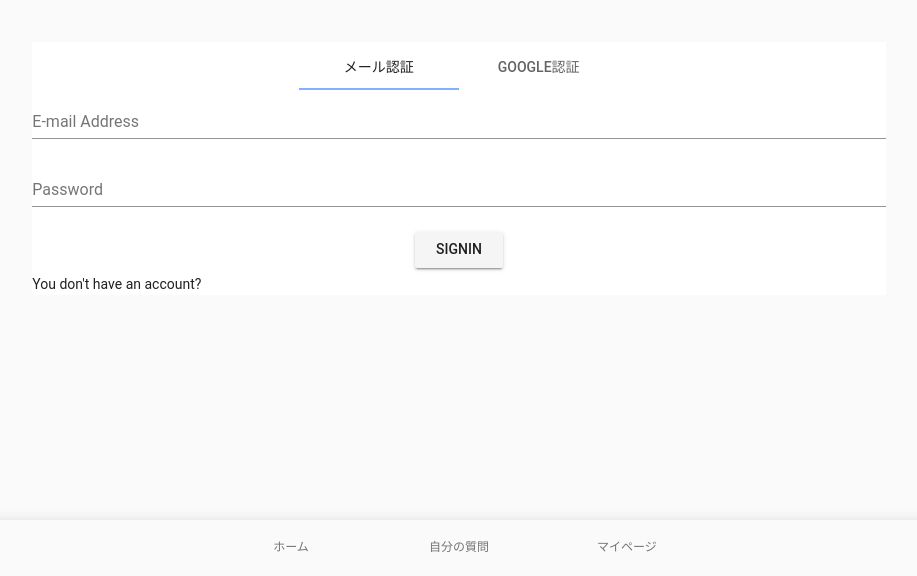
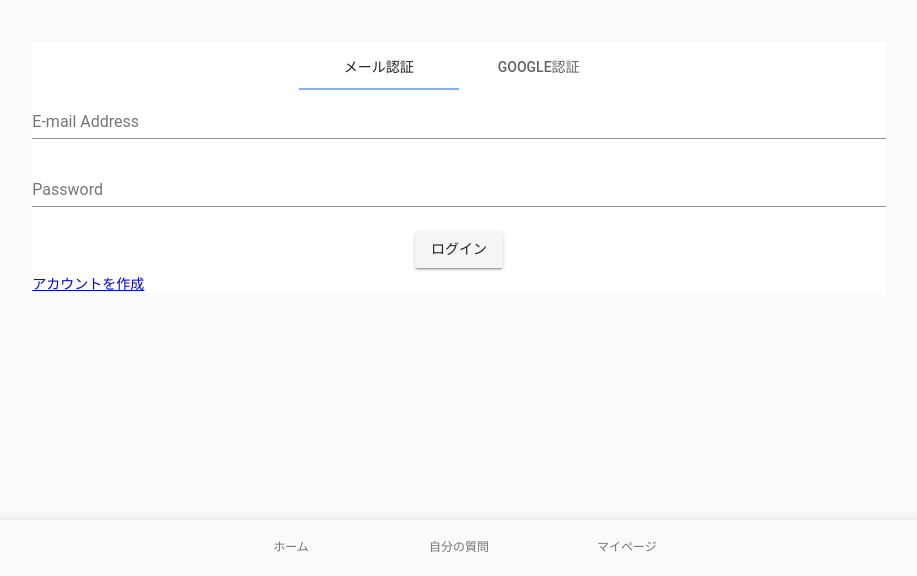
Before and after one commit to Gityaiz/monosashi, a Vue app: page /#/signin in a window 1280 px wide. Shown: the part 224-800 px from the top of the page, without its empty margins (181-1098 px from the left). Built offline with nearby package versions, Linux system fonts and the light colour scheme.

Commit message:
ログインページの更新

```diff
--- a/src/components/signin.vue
+++ b/src/components/signin.vue
@@ -9,7 +9,7 @@
           </v-tabs>
 
           <form
-            v-if="mailAuth"
+            v-if="$isTextfield"
           >
             <v-text-field
               v-model="username"
@@ -28,15 +28,39 @@
             <v-btn
               v-if="mailAuth"
               center
+              @click="signinWithEmail()"
             >
-            Signin
+            ログイン
             </v-btn>
           </div>
 
-          <p v-if="mailAuth">You don't have an account?</p>
+          <div id="mailAuthbtn">
+            <v-btn
+              v-if="createAccount"
+              center
+              @click="signupWithEmail()"
+            >
+            アカウントを作成
+            </v-btn>
+          </div>
+
+          <p
+            v-if="mailAuth"
+            @click="changeTab('signup')"
+            id="Link"
+          >
+          アカウントを作成
+          </p>
+          <p
+            v-if="createAccount"
+            @click="changeTab('mail')"
+            id="Link"
+          >
+          ログインフォームに戻る
+          </p>
 
           <div v-if="googleAuth" id="googleAuthbtn">
-            <v-btn color="info" @click='signin()'>Googleアカウントでログイン</v-btn>
+            <v-btn color="info" @click='signinWithGoogle()'>Googleアカウントでログイン</v-btn>
           </div>
         </v-card>
       </v-flex>
@@ -52,26 +76,56 @@ export default {
       username: '',
       password: '',
       mailAuth: true,
-      googleAuth: false
+      googleAuth: false,
+      createAccount: false
+    }
+  },
+  computed: {
+    $isTextfield: function () {
+      return this.mailAuth || this.createAccount
     }
   },
   methods: {
-    signin () {
+    signinWithGoogle () {
+      if (this.username === '' || this.password === '') {
+        return
+      }
       const provider = new firebase.auth.GoogleAuthProvider()
       firebase.auth().signInWithPopup(provider)
         .then(data => {
-          alert('login success')
-          console.log(data)
+          this.username = ''
+          this.password = ''
         })
-        .catch(error => alert(error.message))
+        .catch(error => {
+          alert(error.message)
+        })
+    },
+    signupWithEmail () {
+      firebase.auth().createUserWithEmailAndPassword(this.username, this.password)
+        .then(data => {
+          console.log('success email login')
+        }).catch(function (error) {
+          console.log(error.code)
+        })
+    },
+    signinWithEmail () {
+      firebase.auth().signInWithEmailAndPassword(this.username, this.password)
+        .then(function (data) {
+          console.log('success email login')
+        }).catch(function (error) {
+          console.log(error.code)
+        })
     },
     changeTab (mode) {
       this.mailAuth = false
       this.googleAuth = false
+      this.createAccount = false
       if (mode === 'mail') {
         this.mailAuth = true
       } else if (mode === 'google') {
         this.googleAuth = true
+      } else if (mode === 'signup') {
+        this.createAccount = true
       }
     }
   }
@@ -119,4 +173,9 @@ input {
   justify-content: center; /* 子要素をflexboxにより中央に配置する */
   align-items: center;  /* 子要素をflexboxにより中央に配置する */
 }
+#Link {
+  color: blue;
+  text-decoration: underline;
+  cursor: pointer;
+}
 </style>
```
